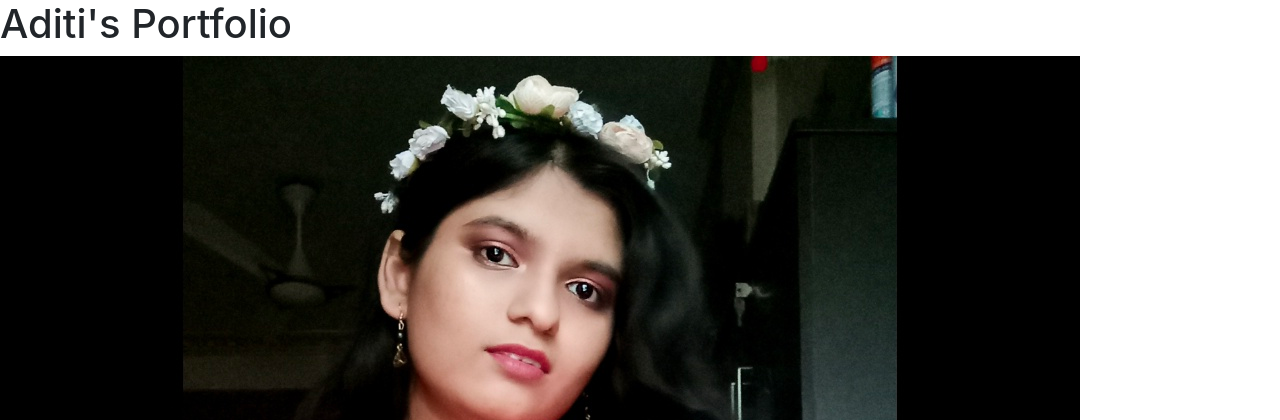
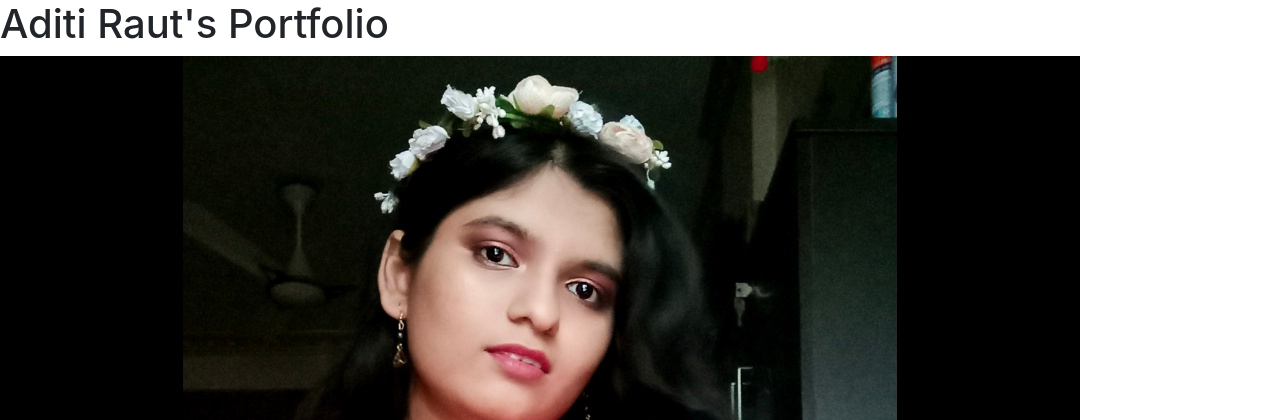
Before and after one commit to Aditi-Raut/personal_portfolio, a Django app: page / in a window 1280 px wide. Shown: the top 420 px of the page. Run offline with Django 3.2, Linux system fonts and the light colour scheme; data comes from the database, SQL or seed files in the repository; some libraries are stand-ins or nearby versions.

Commit message:
Local setting

```diff
--- a/portfolio/templates/portfolio/home.html
+++ b/portfolio/templates/portfolio/home.html
@@ -1,7 +1,7 @@
 {% extends 'portfolio/base.html' %}
 
 {% block content %}
-<h1>Aditi's Portfolio</h1>
+<h1>Aditi Raut's Portfolio</h1>
 {% load static %}
 <img src="{% static 'portfolio/me.jpg' %}">
 <a href="{% static 'portfolio/Resume.pdf' %}">Resume</a>
```
